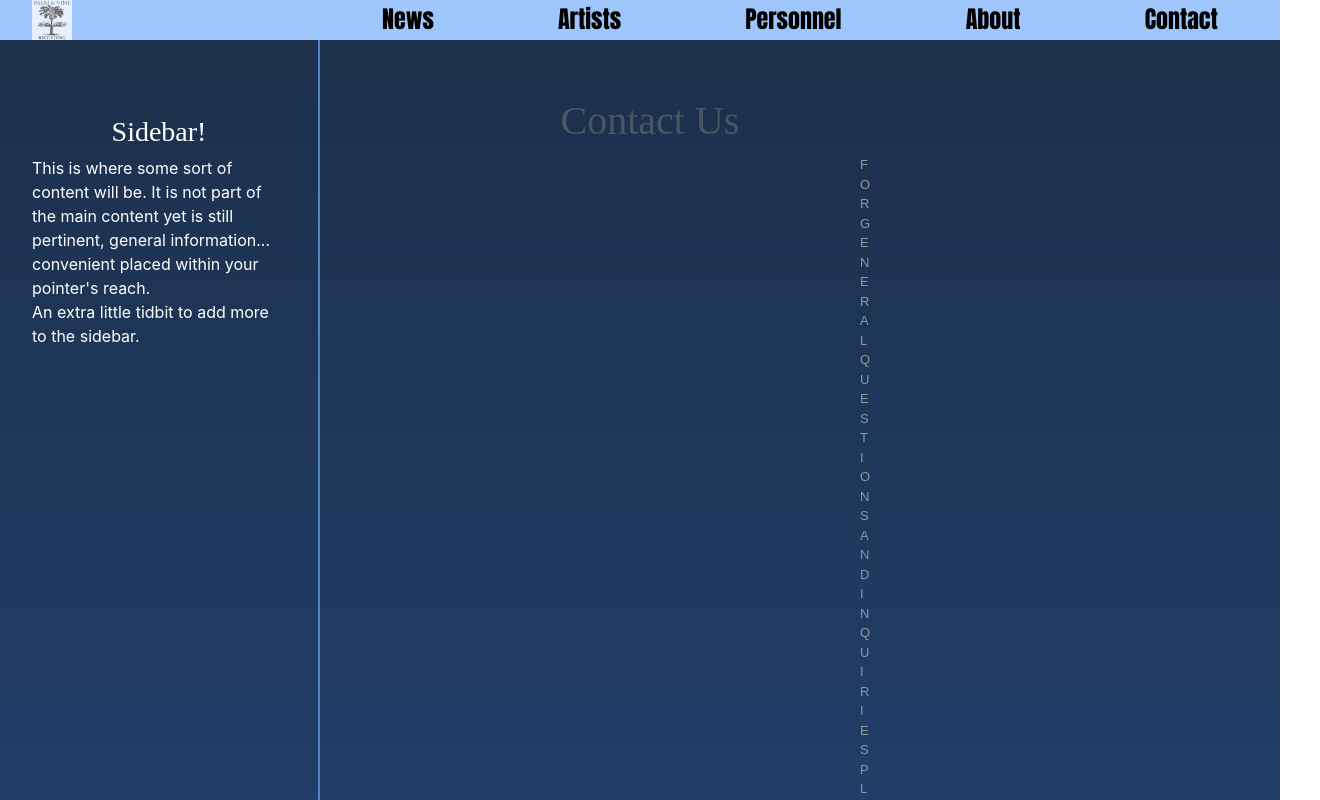
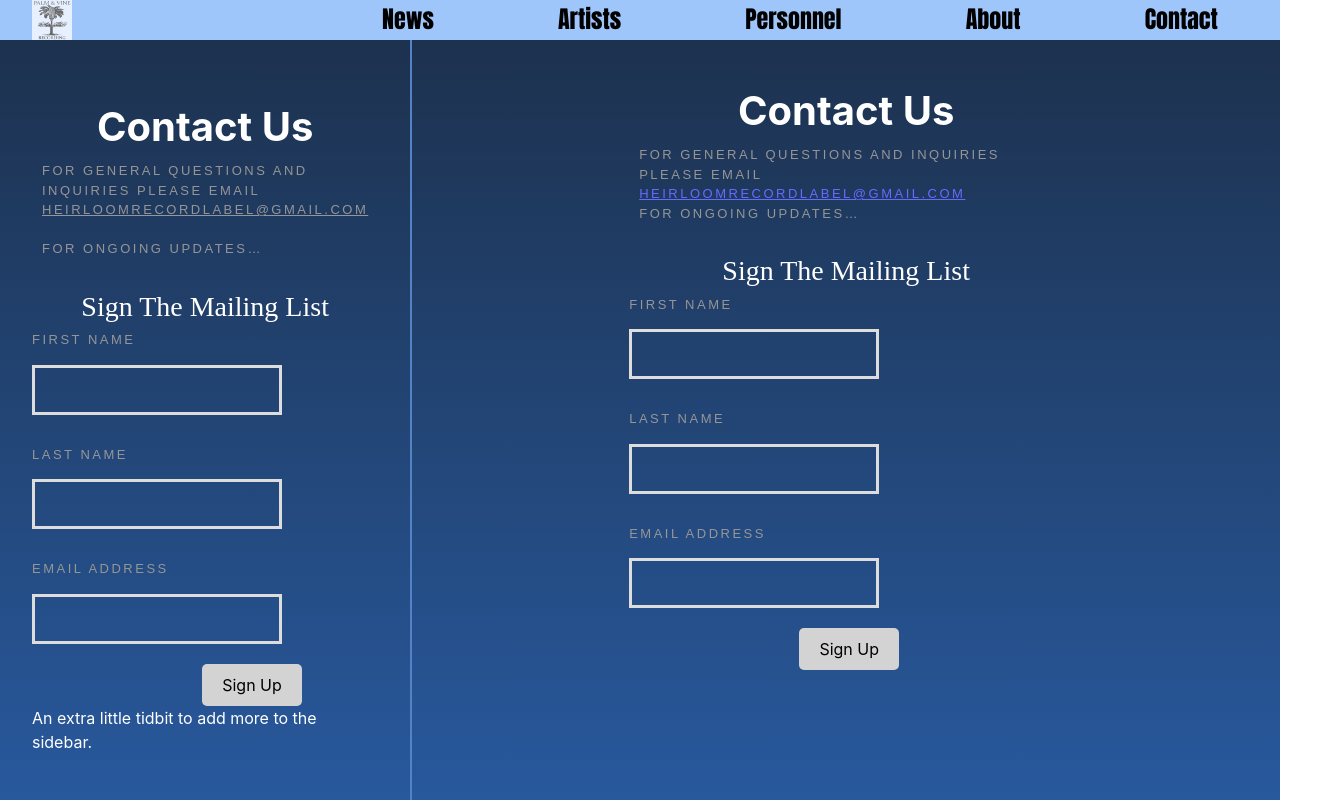
Before and after one commit to naturalstrings/palm-and-vine, a React (Vite) app: page /app/contact in a window 1280 px wide. Shown: the top 800 px of the page, 1320 px wide, since content can reach past the window. Built offline with nearby package versions, Linux system fonts and the light colour scheme.

Commit message:
side bar content v1

```diff
--- a/src/App.css
+++ b/src/App.css
@@ -65,5 +65,11 @@
 /* Personnel page */
 
 /* Artists page */
+hr {
+  border: 1px solid black;
+  background: #D3D3D3;
+  height: 1px;
+  margin: 20px;
+}
 
 /* Contact page */
--- a/src/components/Artists.tsx
+++ b/src/components/Artists.tsx
@@ -29,20 +29,13 @@ export default function Artists() {
 
   return (
     <>
+      <h1>Artists</h1>
       {artists.map((artist) => (
         <div  key={artist.id}>
-          <h1 className="posts-titles">
+          <h2>
             {artist.name}
-          </h1>
-          <hr
-            style={{
-              border: '1px solid black',
-              backgroundColor: '#D3D3D3',
-              height: 1,
-              margin: 20,
-
-            }}
-          />
+          </h2>
+          <hr/>
 
         <div>
             <img
@@ -60,19 +53,8 @@ export default function Artists() {
               {artist.bio}
             </p>
         </div>
-          <hr
-            style={{
-              border: '1px solid black',
-              backgroundColor: '#D3D3D3',
-              height: 1,
-              margin: 20
-
-            }}
-          />
-          <h2
-            className="posts-titles"
-
-          >
+          <hr/>
+          <h2>
             {artist.contentTitle}
           </h2>
           <img
@@ -82,15 +64,7 @@ export default function Artists() {
             height="400"
             alt="streamingSongs"
           />
-          <hr
-            style={{
-              border: '1px solid black',
-              backgroundColor: '#D3D3D3',
-              height: 1,
-              margin: 20
-
-            }}
-          />
+          <hr/>
         </div>
       ))}
     </>
--- a/src/components/Contact.tsx
+++ b/src/components/Contact.tsx
@@ -1,46 +1,43 @@
 import { NavLink } from 'react-router-dom';
 export default function Contact() {
     return (
-        <div style={{marginBottom:70}}>
-            <h1 className="posts-titles" style={{marginRight:300}}>Contact Us </h1>
-            <p className="post-subtitles" style={{marginLeft: 300,marginRight: 300}}>
+        <div >
+            <h1>Contact Us </h1>
+            <p className="post-subtitles" style={{margin:"10px"}}>
             For general questions and inquiries please email <br/>
             <NavLink to='/welcome' style={{textDecoration:"underline"}}>heirloomrecordlabel@gmail.com</NavLink> <br/>
             for ongoing updates…
             </p>
-            <h2 className="posts-titles" >Sign The Mailing List</h2>
+            <h2>Sign The Mailing List</h2>
 
             <div >
-                <p className="post-subtitles"   style={{float:"left", marginLeft:400}}>First Name</p>
+                <p className="post-subtitles">First Name</p>
                 <div style={{
                 width: "250px",
                 height: "50px",
                 border: "3px solid #ddd",
                 marginTop:"10px",
-                marginLeft:510,
-                marginRight:300}}>
+                }}>
                 </div>
             </div>
             <div style={{marginTop:30}}>
-                <p className="post-subtitles"   style={{float:"left", marginLeft:400}}>Last Name</p>
+                <p className="post-subtitles">Last Name</p>
                 <div style={{
                 width: "250px",
                 height: "50px",
                 border: "3px solid #ddd",
                 marginTop:"10px",
-                marginLeft:510,
-                marginRight:300}}>
+                }}>
                 </div>
             </div>
             <div style={{marginTop:30}}>
-                <p className="post-subtitles"   style={{float:"left", marginLeft:360}}>Email Address</p>
+                <p className="post-subtitles">Email Address</p>
                 <div style={{
                 width: "250px",
                 height: "50px",
                 border: "3px solid #ddd",
                 marginTop:"10px",
-                marginLeft:510,
-                marginRight:300}}>
+                }}>
                 </div>
             </div>
             <button style={{borderRadius:5,backgroundColor:"#D3D3D3", marginTop: 20, marginLeft:170}}>Sign Up</button>
--- a/src/components/Sidebar.tsx
+++ b/src/components/Sidebar.tsx
@@ -1,12 +1,48 @@
 export default function Sidebar() {
   return (
     <div className="sidebar">
-      <h2>Sidebar!</h2>
-      <p>
-        This is where some sort of content will be. It is not part of the main
-        content yet is still pertinent, general information... convenient placed
-        within your pointer's reach.
-      </p>
+
+      <h1>Contact Us </h1>
+            <p className="post-subtitles" style={{margin:"10px"}}>
+            For general questions and inquiries please email <br/>
+            <p style={{textDecoration:"underline"}}>heirloomrecordlabel@gmail.com</p> <br/>
+            for ongoing updates…
+            </p>
+            <h2>Sign The Mailing List</h2>
+
+            <div >
+                <p className="post-subtitles">First Name</p>
+                <div style={{
+                width: "250px",
+                height: "50px",
+                border: "3px solid #ddd",
+                marginTop:"10px",
+                }}>
+                </div>
+            </div>
+            <div style={{marginTop:30}}>
+                <p className="post-subtitles">Last Name</p>
+                <div style={{
+                width: "250px",
+                height: "50px",
+                border: "3px solid #ddd",
+                marginTop:"10px",
+                }}>
+                </div>
+            </div>
+            <div style={{marginTop:30}}>
+                <p className="post-subtitles">Email Address</p>
+                <div style={{
+                width: "250px",
+                height: "50px",
+                border: "3px solid #ddd",
+                marginTop:"10px",
+                }}>
+                </div>
+            </div>
+            <button style={{borderRadius:5,backgroundColor:"#D3D3D3", marginTop: 20, marginLeft:170}}>Sign Up</button>
+
+
       <p>An extra little tidbit to add more to the sidebar.</p>
     </div>
   );
```
